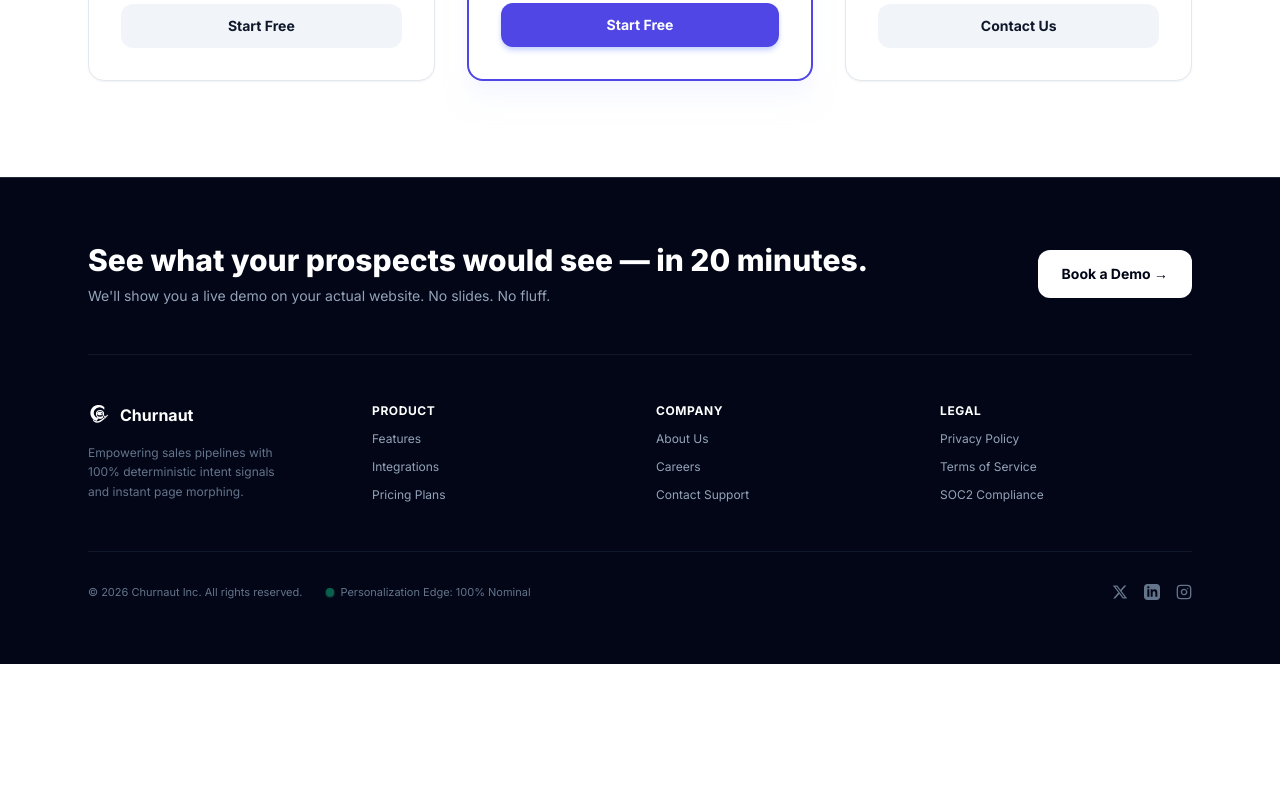
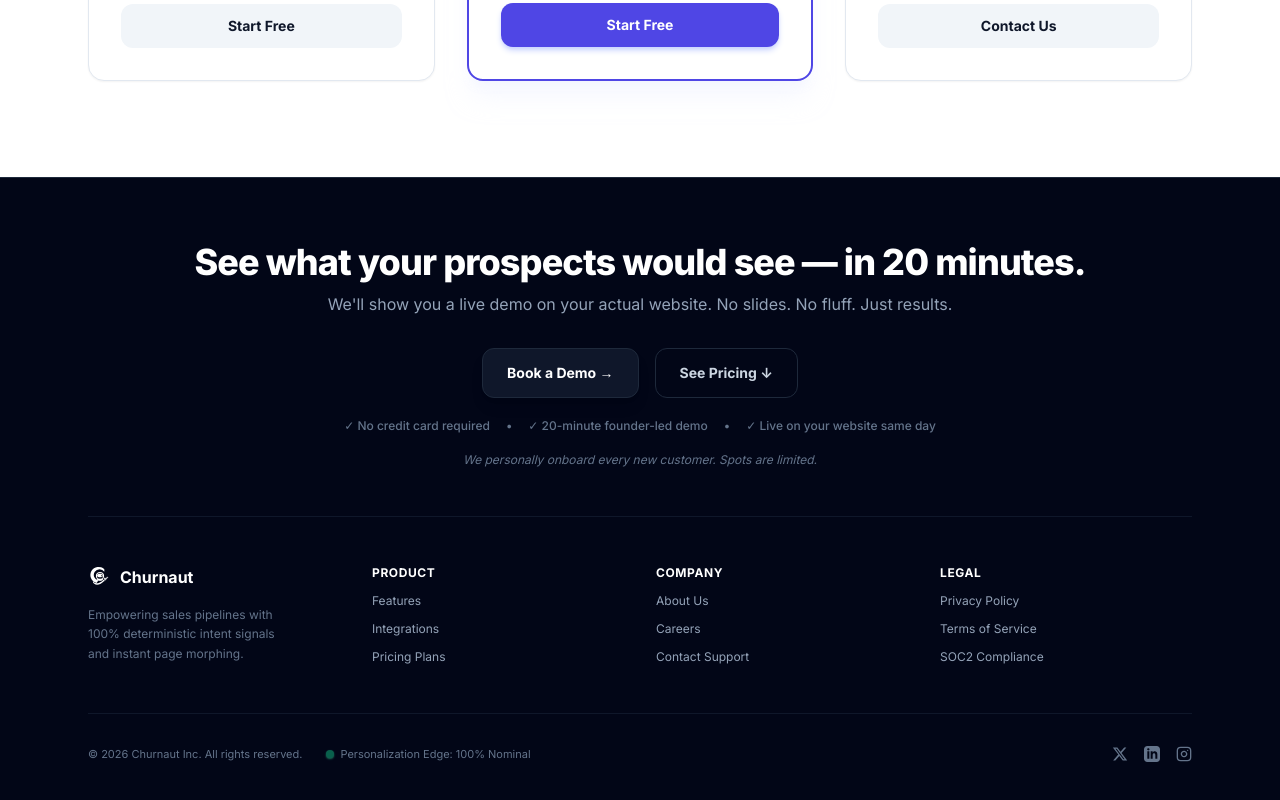
Before and after one commit to cherrylw1/SignalRoute, a Next.js app: page / in a window 1280 px wide. Shown: the part 8088-8888 px from the top of the page. Before the commit the page ends 8752 px from the top, so only its background shows below. Built offline with nearby package versions, Linux system fonts and the light colour scheme.

Commit message:
Revamp final CTA banner in footer with side-by-side buttons, trust signals, and urgency line

```diff
--- a/src/app/page.tsx
+++ b/src/app/page.tsx
@@ -1596,23 +1596,53 @@ export default function ChurnautHome() {
             <div className="max-w-6xl mx-auto px-6 flex flex-col gap-12">
 
               {/* Footer Banner CTA */}
-              <div className="flex flex-col md:flex-row items-center justify-between gap-8 pb-12 border-b border-slate-900 text-center md:text-left">
-                <div className="flex flex-col gap-2">
-                  <h3 className="text-3xl font-extrabold text-white">
+              <div className="flex flex-col items-center text-center gap-8 pb-12 border-b border-slate-900 w-full">
+                <div className="flex flex-col gap-2.5">
+                  <h3 className="text-3xl md:text-4xl font-extrabold text-white tracking-tight">
                     See what your prospects would see — in 20 minutes.
                   </h3>
-                  <p className="text-sm text-slate-400">
-                    We&apos;ll show you a live demo on your actual website. No slides. No fluff.
+                  <p className="text-sm md:text-base text-slate-400 max-w-2xl mx-auto">
+                    We&apos;ll show you a live demo on your actual website. No slides. No fluff. Just results.
                   </p>
                 </div>
-                <a
-                  href="https://cal.com/sharath.mb/demo"
-                  target="_blank"
-                  rel="noopener noreferrer"
-                  className="inline-flex items-center justify-center px-6 py-3.5 text-sm font-bold text-slate-950 bg-white hover:bg-slate-100 rounded-xl transition-all"
-                >
-                  Book a Demo &rarr;
-                </a>
+
+                <div className="flex flex-col items-center gap-4">
+                  {/* Buttons */}
+                  <div className="flex flex-col sm:flex-row items-center justify-center gap-4">
+                    <a
+                      href="https://cal.com/sharath.mb/demo"
+                      target="_blank"
+                      rel="noopener noreferrer"
+                      className="inline-flex items-center justify-center px-6 py-3.5 text-sm font-bold text-white bg-slate-900 hover:bg-slate-800 border border-slate-800 hover:border-slate-700 rounded-xl shadow-lg transition-all duration-300"
+                    >
+                      Book a Demo &rarr;
+                    </a>
+                    <a
+                      href="#pricing"
+                      onClick={(e) => {
+                        e.preventDefault();
+                        document.getElementById("pricing")?.scrollIntoView({ behavior: "smooth" });
+                      }}
+                      className="inline-flex items-center justify-center px-6 py-3.5 text-sm font-bold text-slate-300 bg-transparent hover:bg-slate-900/50 hover:text-white border border-slate-800 hover:border-slate-700 rounded-xl transition-all duration-300"
+                    >
+                      See Pricing &darr;
+                    </a>
+                  </div>
+
+                  {/* Trust Signals */}
+                  <div className="flex flex-wrap items-center justify-center gap-x-4 gap-y-1.5 text-xs text-slate-500 font-medium mt-1">
+                    <span>✓ No credit card required</span>
+                    <span className="text-slate-850 hidden sm:inline">•</span>
+                    <span>✓ 20-minute founder-led demo</span>
+                    <span className="text-slate-850 hidden sm:inline">•</span>
+                    <span>✓ Live on your website same day</span>
+                  </div>
+
+                  {/* Urgency Line */}
+                  <p className="text-xs italic text-slate-500 mt-0.5">
+                    We personally onboard every new customer. Spots are limited.
+                  </p>
+                </div>
               </div>
 
               {/* Sitemap Links */}
```
